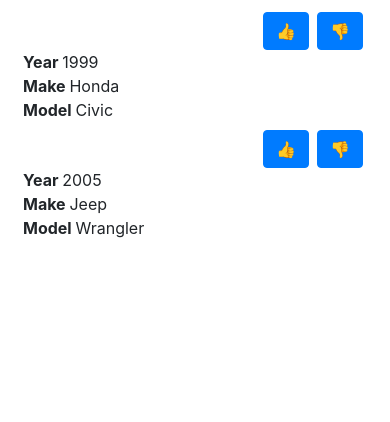
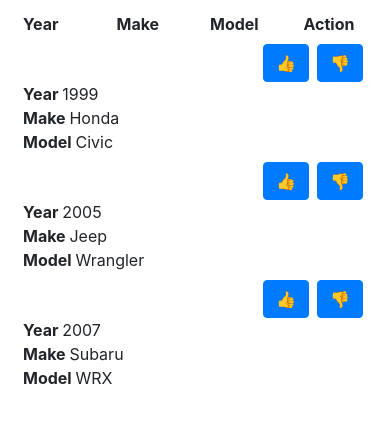
Before and after one commit to ghchfolio/tabledata, an Angular app: page / in a window 390 px wide. Shown: the top 422 px of the page. Built offline with nearby package versions, Linux system fonts and the light colour scheme.

Commit message:
added data to loop thru

```diff
--- a/src/app/app.component.html
+++ b/src/app/app.component.html
@@ -3,7 +3,7 @@
     <div id="eg2" class="container">
 
         <!-- headers -->
-        <div class="row py-1 d-none d-md-flex">
+        <div class="row py-1">
             <div class="col">
                 <b>Year</b>
             </div>
@@ -19,7 +19,7 @@
         </div>
 
         <!-- body -->
-        <div class="row py-1">
+        <div class="row py-1" *ngFor="let car of cars">
             <!-- action row-->
             <div class="col-md-3 order-md-12 text-right text-md-left">
                 <button class="btn btn-primary mx-1">👍</button>
@@ -27,50 +27,10 @@
             </div>
 
             <!-- data row-->
-            <div class="col-md-3"><b class="d-md-none">Year </b> 1999</div>
-            <div class="col-md-3"><b class="d-md-none">Make </b> Honda</div>
-            <div class="col-md-3"><b class="d-md-none">Model </b> Civic</div>
-        </div>
-        <div class="row py-1">
-            <!-- action row -->
-            <div class="col-md-3 order-md-12 text-right text-md-left">
-                <button class="btn btn-primary mx-1">👍</button>
-                <button class="btn btn-primary mx-1">👎</button>
-            </div>
-
-            <!-- data row -->
-            <div class="col-md-3"><b class="d-md-none">Year </b> 2005</div>
-            <div class="col-md-3"><b class="d-md-none">Make </b> Jeep</div>
-            <div class="col-md-3"><b class="d-md-none">Model </b> Wrangler</div>
+            <div class="col-md-3"><b class="d-md-none">Year </b> {{ car.year }}</div>
+            <div class="col-md-3"><b class="d-md-none">Make </b> {{car.make}}</div>
+            <div class="col-md-3"><b class="d-md-none">Model </b> {{ car.model}}</div>
         </div>
 
     </div>
 </div>
-
-<!-- example  -->
-<div id="eg1" class="table d-none">
-
-    <div class="tr">
-        <div class="th">
-            <span>Year</span>
-        </div>
-        <div class="th">
-            <span>Make</span>
-        </div>
-        <div class="th">
-            <span>Model</span>
-        </div>
-    </div>
-
-    <div class="tr">
-        <div class="td"><span>Year </span> 1999</div>
-        <div class="td"><span>Make </span> Honda</div>
-        <div class="td"><span>Model </span> Civic</div>
-    </div>
-
-    <div class="tr">
-        <div class="td"><span>Year </span> 2005</div>
-        <div class="td"><span>Make </span> Jeep</div>
-        <div class="td"><span>Model </span> Wrangler</div>
-    </div>
-</div>
--- a/src/app/app.component.ts
+++ b/src/app/app.component.ts
@@ -1,10 +1,21 @@
 import { Component } from '@angular/core';
 
+export interface ICars {
+    year: number;
+    make: string;
+    model: string;
+}
 @Component({
-  selector: 'app-root',
-  templateUrl: './app.component.html',
-  styleUrls: ['./app.component.scss']
+    selector: 'app-root',
+    templateUrl: './app.component.html',
+    styleUrls: ['./app.component.scss']
 })
 export class AppComponent {
-  title = 'ng12grid';
+    title = 'ng12grid';
+
+    cars: ICars[] = [
+        { 'year': 1999, 'make': 'Honda', 'model': 'Civic' },
+        { 'year': 2005, 'make': 'Jeep', 'model': 'Wrangler' },
+        { 'year': 2007, 'make': 'Subaru', 'model': 'WRX' },
+    ]
 }
```
